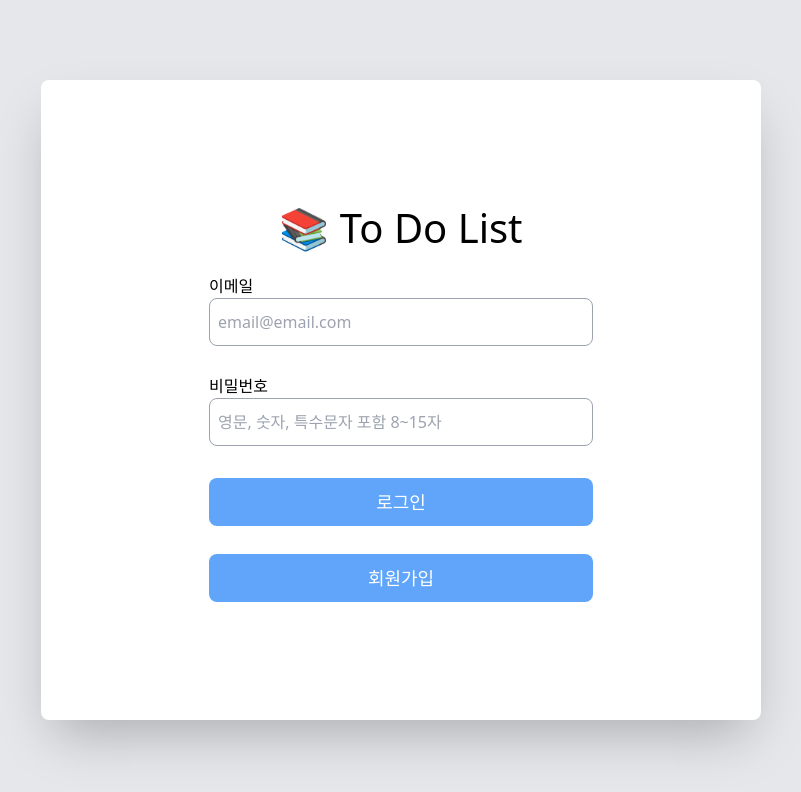
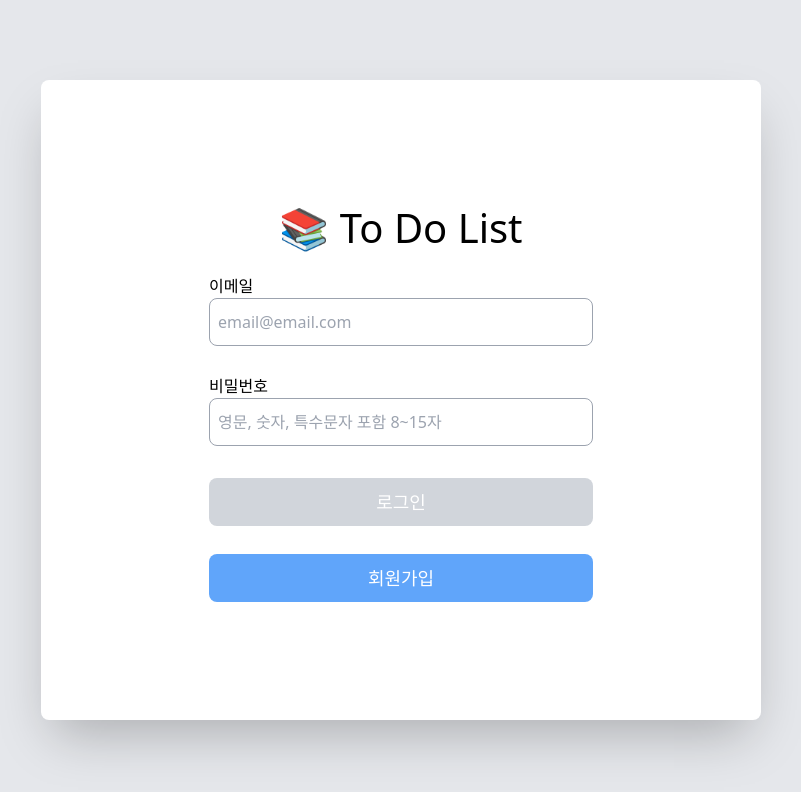
Before and after one commit to oweaj/Todo-List, a React (Create React App) app: page / in a window 1280 px wide. Shown: the top 792 px of the page, without its empty margins (239-1040 px from the left). Built offline with nearby package versions, Linux system fonts and the light colour scheme; no server answers.

Commit message:
[FEAT] 공통 input 유효성 검사시 메세지

```diff
--- a/src/components/Items/Items.tsx
+++ b/src/components/Items/Items.tsx
@@ -1,4 +1,6 @@
-import React, { ChangeEvent } from "react";
+import React, { ChangeEvent, MouseEvent } from "react";
+import { useRecoilValue } from "recoil";
+import { checkPW } from "../../Atom/userAtom";
 
 interface inputInfo {
   title: string;
@@ -11,21 +13,23 @@ interface inputInfo {
 interface btnInfo {
   title: string;
   id: string;
+  onClick: (e: MouseEvent<HTMLButtonElement>) => void;
   active: boolean;
 }
 
 export const Input = ({ title, id, value, state, onChange }: inputInfo) => {
+  const passwordCheck = useRecoilValue(checkPW);
+
   return (
     <div className="w-96">
       <label htmlFor={id}>{title}</label>
       <div className="relative">
         <input
           required
-          type={id === "nickName" ? "text" : id}
+          type={id === "email" ? "email" : "password"}
           id={id}
-          data-testid={id}
           className="w-full h-12 pl-2 border border-gray-400 rounded-lg"
-          placeholder={id === "email" ? "email@email.com" : id === "password" ? "영문, 숫자, 특수문자 포함 8~15자" : "한글, 영문, 숫자 가능 3~8자"}
+          placeholder={id === "email" ? "email@email.com" : "영문, 숫자, 특수문자 포함 8~15자"}
           onChange={onChange}
           value={value}
         />
@@ -34,8 +38,8 @@ export const Input = ({ title, id, value, state, onChange }: inputInfo) => {
             ? "이메일 형식이 올바르지 않습니다."
             : id === "password" && value && !state
             ? "비밀번호 형식이 올바르지 않습니다."
-            : id === "nickName" && value && !state
-            ? "닉네임 형식이 올바르지 않습니다."
+            : id === "pwCheck" && value && !passwordCheck
+            ? "비밀번호가 일치하지 않습니다."
             : ""}
         </span>
       </div>
@@ -43,14 +47,9 @@ export const Input = ({ title, id, value, state, onChange }: inputInfo) => {
   );
 };
 
-export const Button = ({ title, id, active }: btnInfo) => {
+export const Button = ({ title, id, onClick, active }: btnInfo) => {
   return (
-    <button
-      type="submit"
-      id={id}
-      className={`w-96 h-12 mt-1 rounded-lg text-lg text-white ${title === "로그인" || active ? "bg-blue-400" : "bg-gray-300"}`}
-      disabled={title === "회원가입" ? !active : active}
-    >
+    <button type="submit" id={id} className={`w-96 h-12 mt-1 rounded-lg text-lg text-white ${active ? "bg-blue-400" : "bg-gray-300"}`} onClick={onClick} disabled={!active}>
       {title}
     </button>
   );
```
